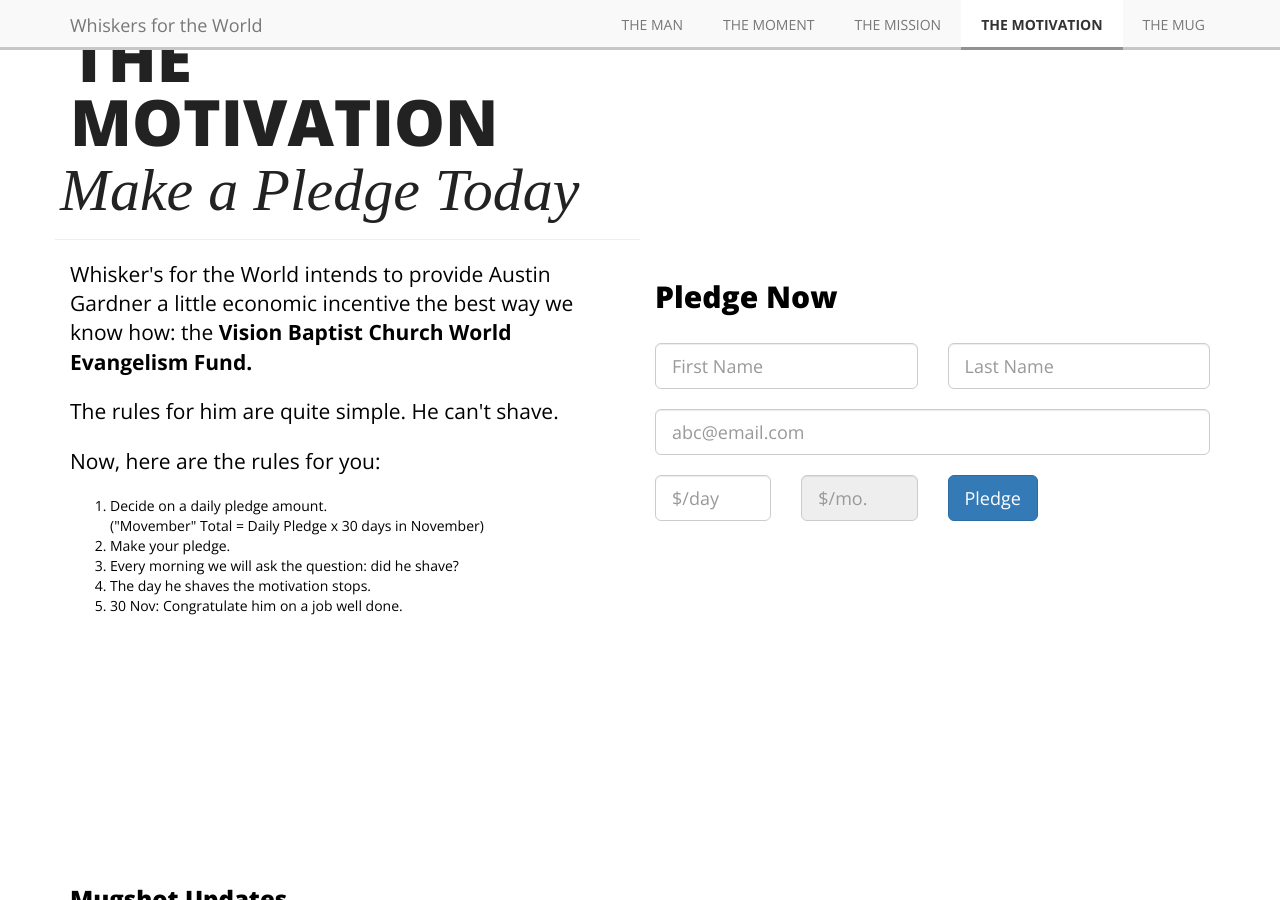
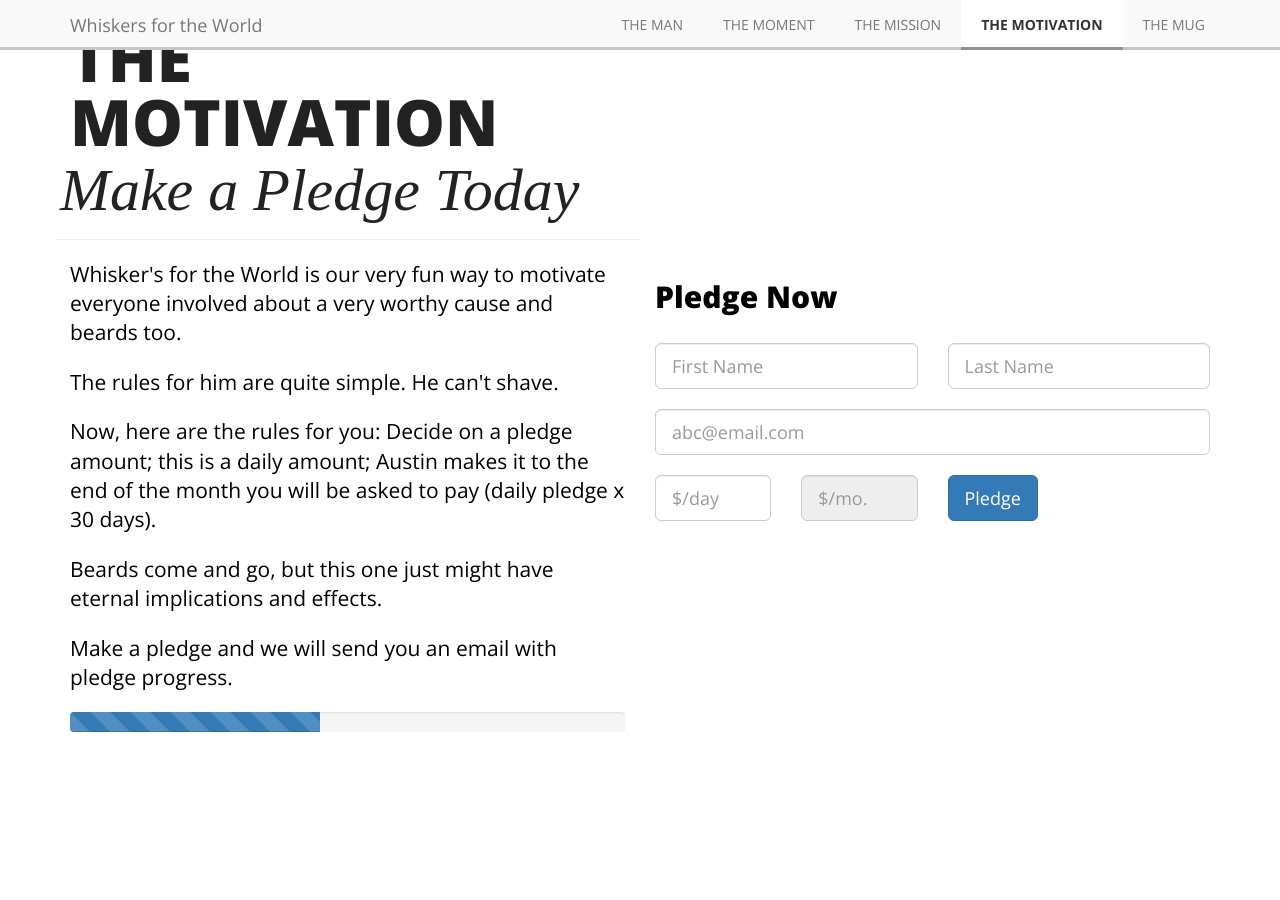
Before and after one commit to mcnully/WhiskersfortheWorld, a Jekyll site: the page built from index.html, in a window 1280 px wide and 900 px high, scrolled down 3528 px. Built offline with Jekyll 4.4.1, drawn with Linux system fonts in a browser that asks for light colours; nearby versions of some CDN libraries; some web fonts are replaced; Markdown is read by kramdown in place of the engine named in the settings.

Commit message:
progress bar 4

```diff
--- a/_includes/motivation.html
+++ b/_includes/motivation.html
@@ -8,17 +8,16 @@
 	<div class="col-xs-6 col-sm-6 col-md-6 col-lg-6">
 		<div class="row">
 			<div class="col-sm-12 col-lg-12">
-					<p class="lead">Whisker's for the World intends to provide Austin Gardner a little economic incentive the best way we know how: the <b>Vision Baptist Church World Evangelism Fund.</b></p>
+					<p class="lead">Whisker's for the World is our very fun way to motivate everyone involved about a very worthy cause and beards too.</p>
 					<p class="lead">The rules for him are quite simple. He can't shave.</p>
-					<p class="lead">Now, here are the rules for you:
-					<ol>
-						<li>Decide on a daily pledge amount.<br>(&quot;Movember&quot; Total = Daily Pledge x 30 days in November)</li>
-						<li>Make your pledge.</li>
-						<li>Every morning we will ask the question: did he shave?</li>
-						<li>The day he shaves the motivation stops.</li>
-						<li>30 Nov: Congratulate him on a job well done.</li>
-					</ol>
-					</p>
+					<p class="lead">Now, here are the rules for you: Decide on a pledge amount; this is a daily amount; Austin makes it to the end of the month you will be asked to pay (daily pledge x 30 days).</p>
+					<p class="lead">Beards come and go, but this one just might have eternal implications and effects.</p>
+					<p class="lead">Make a pledge and we will send you an email with pledge progress.</p>
+					<div class="progress progress-striped active">
+  						<div class="progress-bar"  role="progressbar" aria-valuenow="4" aria-valuemin="0" aria-valuemax="100" style="width: 45%">
+    						<span class="sr-only">$2.00/day</span>
+  						</div>
+					</div>
 			</div>
 		</div><!-- /INNER ROW-FLUID-->
 	</div><!-- SPAN6-->
```
